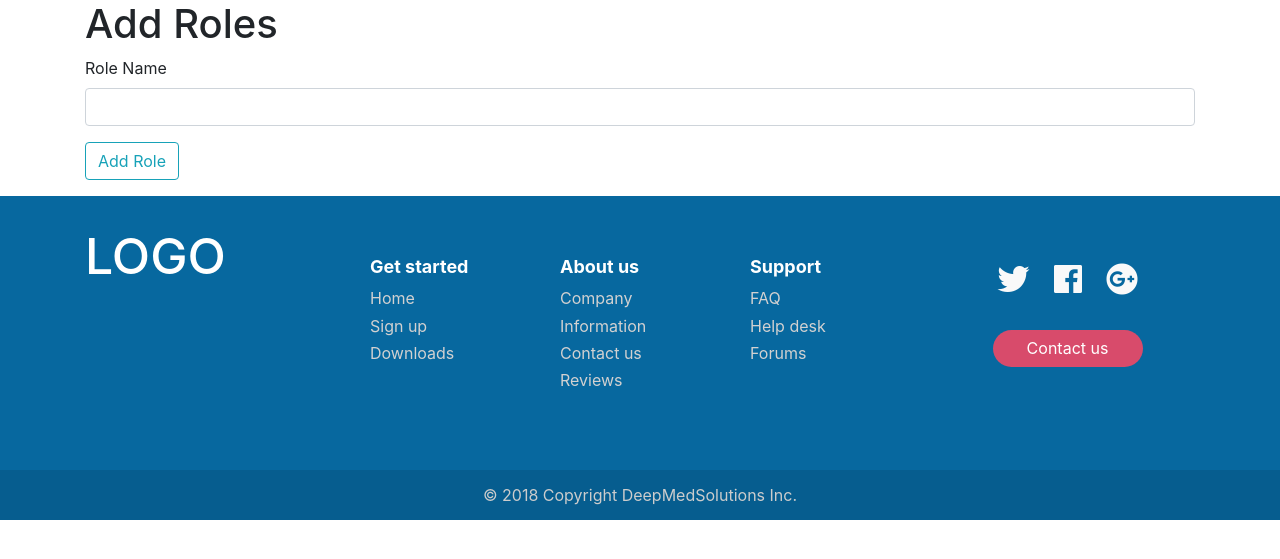
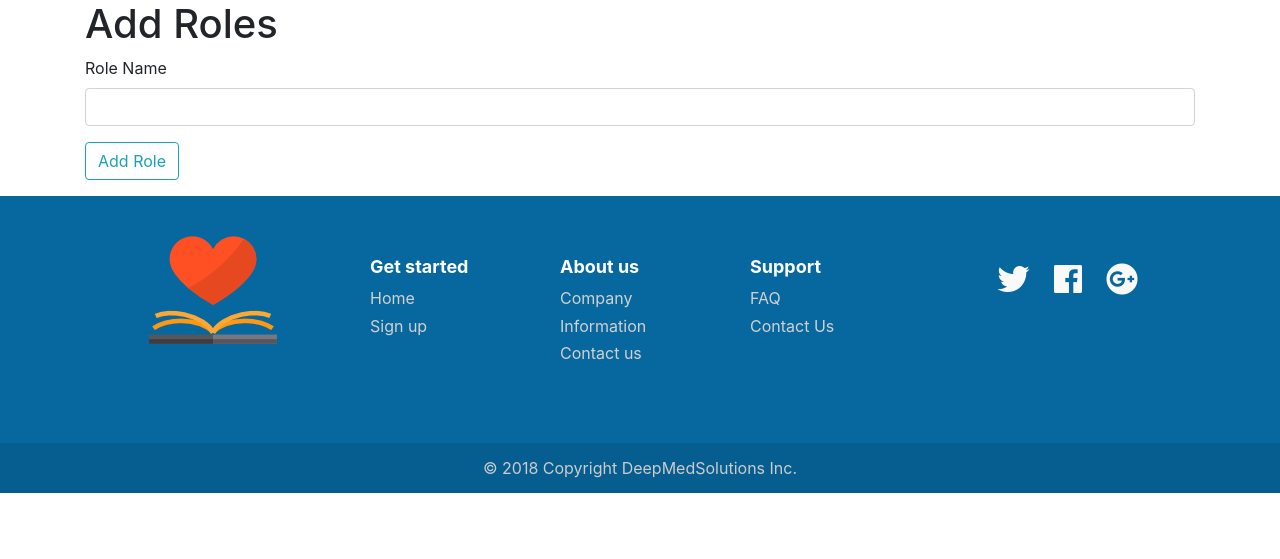
Before and after one commit to farbodab/cardiacpedia, a Flask app: template cardiacpedia/templates/Admin/add_roles.html in a window 1280 px wide. Shown: the part 61-620 px from the top of the page. Run offline with Flask 2, Linux system fonts and the light colour scheme; the template is opened without the code that fills it: values that come from a table or form of the project are taken from there, most other values are stand-ins (such as "Sample title", 1, 10 or a date in 2020); some libraries are stand-ins or nearby versions.

Commit message:
Changed footer

```diff
--- a/cardiacpedia/templates/base.html
+++ b/cardiacpedia/templates/base.html
@@ -260,15 +260,14 @@
     <footer id="myFooter">
         <div class="container">
             <div class="row">
-                <div class="col-sm-3">
-                    <h2 class="logo"><a href="#"> LOGO </a></h2>
+                <div style="text-align: center;" class="col-sm-3">
+                    <img src="/static/logo.png" alt="">
                 </div>
                 <div class="col-sm-2">
                     <h5>Get started</h5>
                     <ul>
-                        <li><a href="#">Home</a></li>
-                        <li><a href="#">Sign up</a></li>
-                        <li><a href="#">Downloads</a></li>
+                        <li><a href="{{ core.index }}">Home</a></li>
+                        <li><a href="{{ user_manager.USER_REGISTER_URL }}">Sign up</a></li>
                     </ul>
                 </div>
                 <div class="col-sm-2">
@@ -276,15 +275,13 @@
                     <ul>
                         <li><a href="#">Company Information</a></li>
                         <li><a href="#">Contact us</a></li>
-                        <li><a href="#">Reviews</a></li>
                     </ul>
                 </div>
                 <div class="col-sm-2">
                     <h5>Support</h5>
                     <ul>
                         <li><a href="#">FAQ</a></li>
-                        <li><a href="#">Help desk</a></li>
-                        <li><a href="#">Forums</a></li>
+                        <li><a href="#">Contact Us</a></li>
                     </ul>
                 </div>
                 <div class="col-sm-3">
@@ -293,7 +290,6 @@
                         <a href="#" class="facebook"><i class="fab fa-facebook"></i></a>
                         <a href="#" class="google"><i class="fab fa-google-plus"></i></a>
                     </div>
-                    <button type="button" class="btn btn-primary">Contact us</button>
                 </div>
             </div>
         </div>
```
Also changed, not shown: cardiacpedia/static/logo.png (added).
